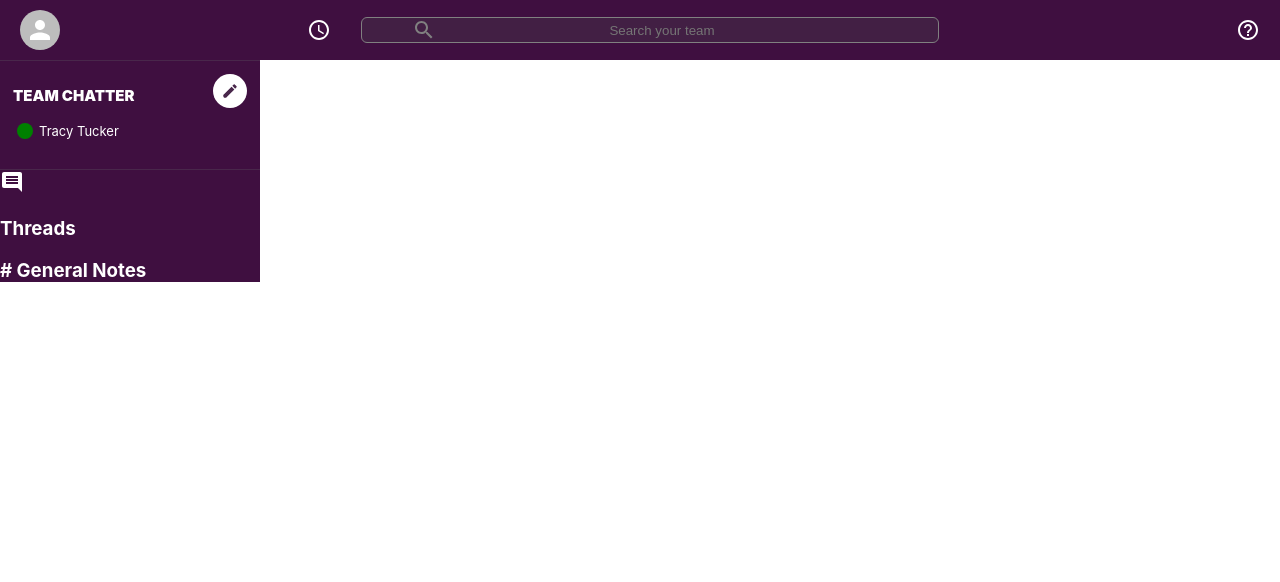
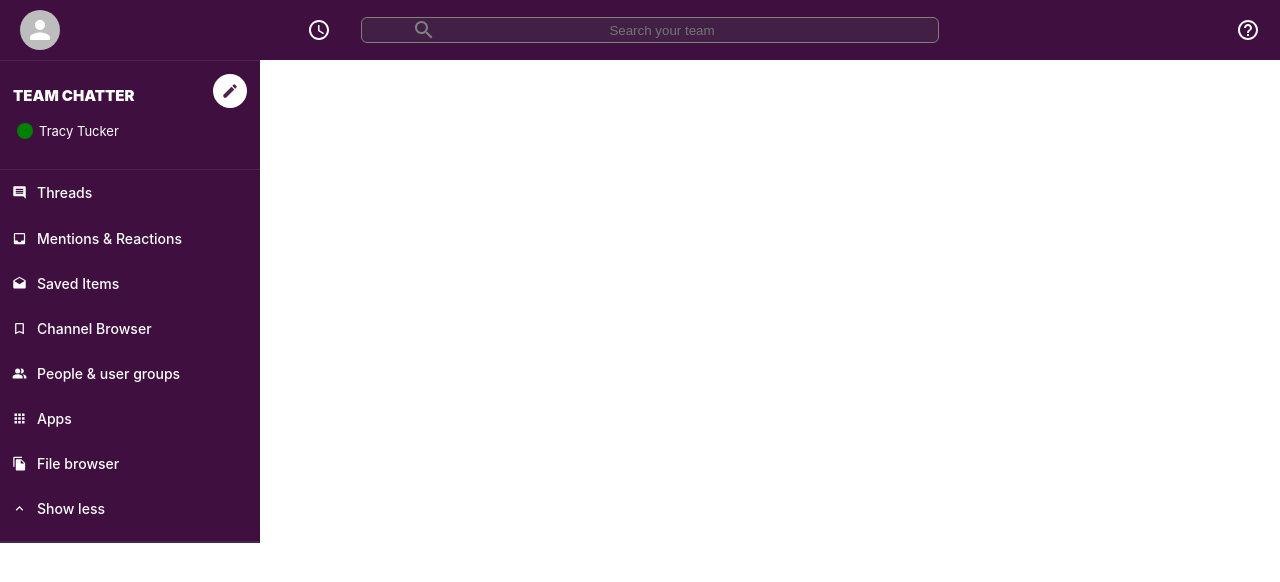
Before and after one commit to tracy-tucker/team-chatter, a React (Create React App) app: page / in a window 1280 px wide. Shown: the top 582 px of the page. Built offline with nearby package versions, Linux system fonts and the light colour scheme; the HTML template or start-up script is replaced by a standard one.

Commit message:
adding remaining icons for sidebar options

```diff
--- a/src/components/Sidebar.js
+++ b/src/components/Sidebar.js
@@ -3,6 +3,13 @@ import '../css/Sidebar.css'
 import FiberManualRecordIcon from '@mui/icons-material/FiberManualRecord';
 import CreateIcon from '@mui/icons-material/Create';
 import InsertCommentIcon from '@mui/icons-material/InsertComment';
+import InboxIcon from '@mui/icons-material/Inbox';
+import DraftsIcon from '@mui/icons-material/Drafts';
+import BookmarkBorderIcon from '@mui/icons-material/BookmarkBorder';
+import PeopleAltIcon from '@mui/icons-material/PeopleAlt';
+import AppsIcon from '@mui/icons-material/Apps';
+import FileCopyIcon from '@mui/icons-material/FileCopy';
+import ExpandLessIcon from '@mui/icons-material/ExpandLess';
 import SidebarOption from './SidebarOption';
 
 function Sidebar() {
@@ -16,11 +23,18 @@ function Sidebar() {
                 <CreateIcon />
             </div>
             <SidebarOption Icon={InsertCommentIcon} title="Threads" />
-            <SidebarOption title="General Notes" />
+            <SidebarOption Icon={InboxIcon} title="Mentions & Reactions" />
+            <SidebarOption Icon={DraftsIcon} title="Saved Items" />
+            <SidebarOption Icon={BookmarkBorderIcon} title="Channel Browser" />
+            <SidebarOption Icon={PeopleAltIcon} title="People & user groups" />
+            <SidebarOption Icon={AppsIcon} title="Apps" />
+            <SidebarOption Icon={FileCopyIcon} title="File browser" />
+            <SidebarOption Icon={ExpandLessIcon} title="Show less" />
+            <hr />
         </div>
     )
 }
 
 export default Sidebar
 
-// 1:07:21
+// 1:22:21
--- a/src/components/SidebarOption.js
+++ b/src/components/SidebarOption.js
@@ -10,7 +10,9 @@ function SidebarOption({Icon, title}) {
             {Icon ? (
                 <h3>{title}</h3>
             ) : (
-                <h3><span className="sidebarOption__hash">#</span> {title}</h3>
+                <h3 className="sidebarOption__channel">
+                    <span className="sidebarOption__hash">#</span> {title}
+                </h3>
             )}
         </div>
     )
--- a/src/css/Sidebar.css
+++ b/src/css/Sidebar.css
@@ -3,6 +3,12 @@
     color: white;
     border-top: 1px solid #49274b;
     max-width: 260px;
+}
+
+.sidebar > hr {
+    margin-top: 10px;
+    margin-bottom: 10px;
+    border: 1px solid #49274b;
 }
 
 .sidebar__header {
--- a/src/css/SidebarOption.css
+++ b/src/css/SidebarOption.css
@@ -0,0 +1,28 @@
+.sidebarOption {
+    display: flex;
+    font-size: 12px;
+    align-items: center;
+    padding-left: 2px;
+    cursor: pointer;
+}
+
+.sidebarOption:hover {
+    opacity: 0.9;
+    background-color: #340e36;
+}
+
+.sidebarOption__icon {
+    padding: 10px;
+    font-size: 15px !important;
+}
+
+.sidebarOption__channel {
+    padding: 10px 0;
+}
+
+.sidebarOption__hash {
+    padding: 10px;
+}
+.sidebarOption > h3 {
+    font-weight: 500;
+}
```
